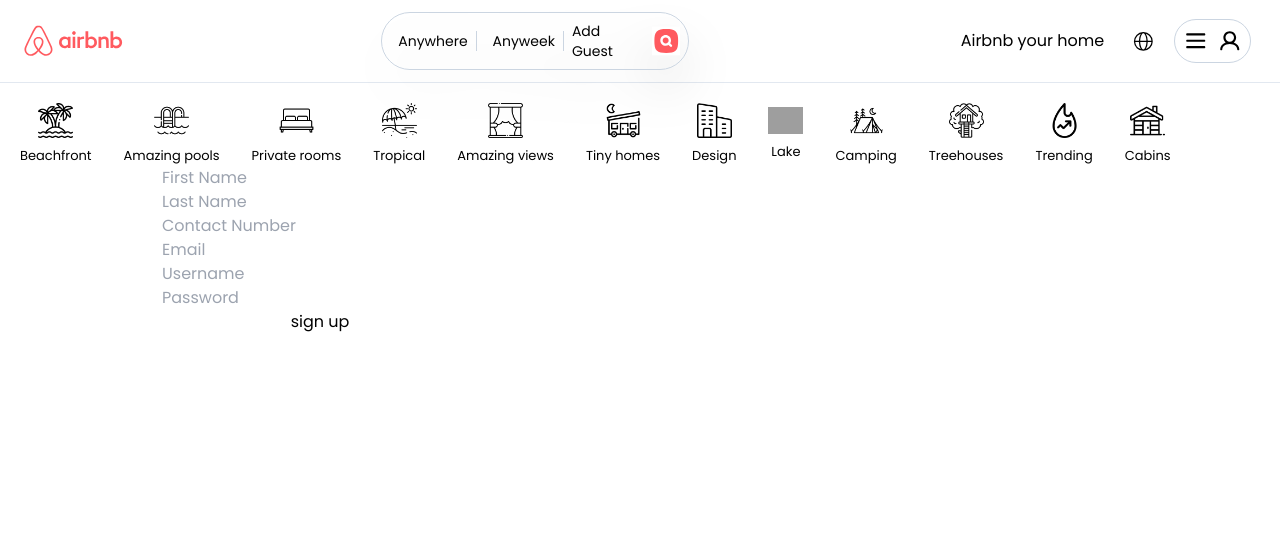
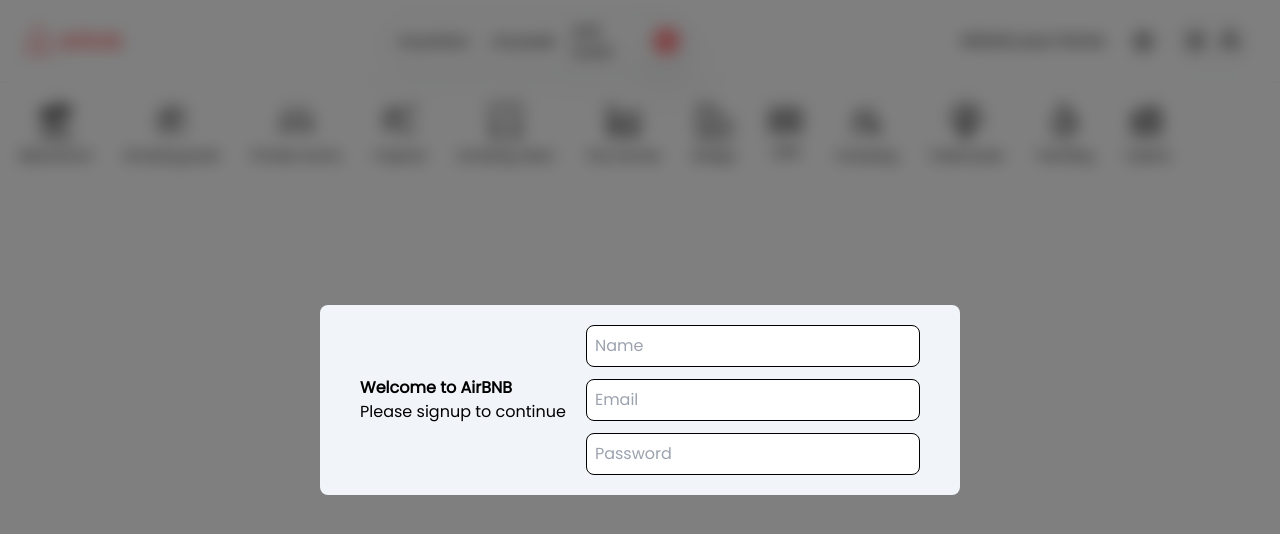
Before and after one commit to flcmm/AirBnb-Clone, a Next.js app: page / in a window 1280 px wide. Shown: the top 534 px of the page. Built offline with nearby package versions, Linux system fonts and the light colour scheme; no server answers; grey boxes are pictures that could not be loaded.

Commit message:
added reference and supabase integration

```diff
--- /dev/null
+++ b/app/components/input/input.tsx
@@ -0,0 +1,33 @@
+import React, { FC, MutableRefObject, RefObject } from 'react'
+
+interface inputProps {
+  disabled: boolean,
+  type: string,
+  placeholder?: string,
+  required: boolean,
+  className: string,
+  ref: MutableRefObject<HTMLInputElement | null>;
+
+}
+
+
+const Input: FC<inputProps> = (
+    {
+      disabled,
+      type,
+      placeholder,
+      required,
+      className,
+      ref
+    }: inputProps
+  ) => {
+  return (
+    <>
+      <div className=''>
+        <input ref={ref} className={className} placeholder={placeholder} type={type} disabled={disabled} required={required}/>
+      </div>
+    </>
+  )
+}
+
+export default Input
--- a/app/components/modal/loginModal.tsx
+++ b/app/components/modal/loginModal.tsx
@@ -2,22 +2,10 @@
 import Button from '../button'
 
 interface loginModalProps {
-  mode: 'login' | 'register'
+
 }
 
-const UserModal: FC<loginModalProps> = ({mode}) => {
-  if (mode === 'login') {
-    return (
-      <>
-        <div className='w-full h-screen blur'>
-          <div className='w-1/2 rounded-lg'>
-            <Button text='Log In'/>
-          </div>
-        </div>
-      </>
-    )
-  }
-  else {
+const UserModal: FC<loginModalProps> = ({}) => {
     return (
       <>
         <div className='w-full h-screen blur'>
@@ -27,7 +15,6 @@
         </div>
       </>
     )
-  }
 }
 
 export default UserModal
--- a/app/components/modal/signupModal.tsx
+++ b/app/components/modal/signupModal.tsx
@@ -2,6 +2,7 @@
 import { FC, LegacyRef, useRef } from 'react'
 import { supabase } from '../../libs/supabase'
 import { Register } from '@/app/libs/auth/userSignUp'
+import Input from '../input/input'
 
 interface registerModalProps {
 
@@ -9,12 +10,9 @@
 
 const RegisterModal: FC<registerModalProps> = ({}) => {
   const crypto = require('crypto')
-  const firstnameField = useRef<HTMLInputElement>()
-  const lastnameField = useRef<HTMLInputElement>()
-  const contactnumberField = useRef<HTMLInputElement>()
-  const emailField = useRef<HTMLInputElement>()
-  const usernameField = useRef<HTMLInputElement>()
-  const passwordField = useRef<HTMLInputElement>()
+  const nameField = useRef<HTMLInputElement>(null)
+  const emailField = useRef<HTMLInputElement>(null)
+  const passwordField = useRef<HTMLInputElement>(null)
   const hashConvert = (pass: string) => {
     const hash = crypto.createHash('sha256');
     hash.update(pass);
@@ -22,41 +20,26 @@
   }
 
   const handleSignUp = async () => {
-    if (firstnameField.current?.value === '') {
-      alert('Please fill up the First Name field')
-    }
-    else if (lastnameField.current?.value === '') {
+    if (nameField.current?.value === '') {
       alert('Please fill up the Last Name field')
-    }
-    else if (contactnumberField.current?.value === '') {
-      alert('Please fill up the Contact Number field')
     }
     else if (emailField.current?.value === '') {
       alert('Please fill up the Email field')
-    }
-    else if (usernameField.current?.value === '') {
-      alert('Please fill up the Username field')
     }
     else if (passwordField.current?.value === '') {
       alert('Please fill up the Password field')
     }
     else {
       const hash = crypto.createHash('sha256')
-      const firstName = (firstnameField.current?.value ?? '').replace(/[^a-zA-Z0-9]/g, "")
-      const lastName = (lastnameField.current?.value ?? '').replace(/[^a-zA-Z0-9]/g, "")
-      const contactNo = (contactnumberField.current?.value ?? '').replace(/[^a-zA-Z0-9]/g, "")
+      const name = (nameField.current?.value ?? '').replace(/[^a-zA-Z0-9]/g, "")
       const email = (emailField.current?.value ?? '').replace(/[^a-zA-Z0-9]/g, "")
-      const username = (usernameField.current?.value ?? '').replace(/[^a-zA-Z0-9]/g, "")
       const passwordRaw = (passwordField.current?.value ?? '').replace(/[^a-zA-Z0-9]/g, "")
       alert('Success')
       if (passwordRaw) {
         let password = hashConvert(passwordRaw)
         Register({
-          firstName: firstName,
-          lastName: lastName,
-          contactNo: contactNo,
+          name: name,
           email: email,
-          username: username,
           password: password
         })
       }
@@ -64,29 +47,34 @@
   }
   return (
     <>
-      <div className='
-      w-1/2
-      flex
-      flex-row
-      justify-center
-      items-center
-      '>
         <div className='
         flex
-        flex-col
+        bg-slate-100
+        rounded-lg
+        flex-row
+        gap-5
         justify-center
         items-center
         w-1/2
+        p-5
         '>
-        <input ref={firstnameField as LegacyRef<HTMLInputElement>} type="text" placeholder='First Name'/>
-        <input ref={lastnameField as LegacyRef<HTMLInputElement>} type="text" placeholder='Last Name'/>
-        <input ref={contactnumberField as LegacyRef<HTMLInputElement>} type="text" placeholder='Contact Number'/>
-        <input ref={emailField as LegacyRef<HTMLInputElement>} type="text" placeholder='Email'/>
-        <input ref={usernameField as LegacyRef<HTMLInputElement>} type="text" placeholder='Username'/>
-        <input ref={passwordField as LegacyRef<HTMLInputElement>} type="text" placeholder='Password'/>
-        <button onClick={() => {handleSignUp()}}>sign up</button>
+          <div>
+            <h1 className='font-bold '>Welcome to AirBNB</h1>
+            <p>Please signup to continue</p>
+          </div>
+          <div className='flex flex-col gap-3'>
+            <div className='flex flex-row gap-3 justify-center items-center'>
+              <Input ref={nameField} className='border-black focus:border-2 border-[1px] outline-none rounded-lg p-2' disabled={false} type='text' placeholder='Name' required={true}/>
+
+            </div>
+            <div className='flex flex-row gap-3 justify-center items-center'>
+              <Input ref={emailField} className='border-black focus:border-2 border-[1px] outline-none rounded-lg p-2' disabled={false} type='email' placeholder='Email' required={true}/>
+            </div>
+            <div className='flex flex-row gap-3 justify-center items-center'>
+              <Input ref={passwordField} className='border-black focus:border-2 border-[1px] outline-none rounded-lg p-2' disabled={false} type='password' placeholder='Password' required={true}/>
+            </div>
+          </div>
         </div>
-      </div>
     </>
   )
 }
--- a/app/components/modals.tsx
+++ b/app/components/modals.tsx
@@ -1,13 +1,18 @@
 import { FC } from 'react'
+import SignupModal from './modal/signupModal'
+import LoginModal from './modal/loginModal'
 
 interface modalsProps {
-
+  hidden: boolean,
+  mode: string
 }
 
-const Modals: FC<modalsProps> = ({}) => {
+const Modals: FC<modalsProps> = ({hidden, mode}) => {
   return (
     <>
-
+      <div className={`${hidden ? 'none' : 'block backdrop-blur'} bg-black/50 w-full flex justify-center items-center h-screen z-100 absolute top-0`}>
+        {mode === 'login' ? <LoginModal /> : <SignupModal />}
+      </div>
     </>
   )
 }
--- a/app/globals.css
+++ b/app/globals.css
@@ -1,3 +1,7 @@
 @tailwind base;
 @tailwind components;
 @tailwind utilities;
+
+*, *::before, *::after {
+  box-sizing: border-box;
+}
--- a/app/libs/auth/userSignUp.ts
+++ b/app/libs/auth/userSignUp.ts
@@ -3,11 +3,8 @@
 
 export async function Register(
   {
-    firstName,
-    lastName,
-    contactNo,
+    name,
     email,
-    username,
     password
   }: RegisterTypes
   ) {
@@ -15,11 +12,8 @@
   .from('users')
   .insert(
     {
-      first_name: firstName,
-      last_name: lastName,
-      contact_number: contactNo,
+      name: name,
       email: email,
-      username: username,
       password: password
     }
   )
--- a/app/libs/supabase.ts
+++ b/app/libs/supabase.ts
@@ -4,5 +4,4 @@
 // Create a single supabase client for interacting with your database
   const anonKey = process.env.NEXT_PUBLIC_ANON_KEY as string
   const supabaseKey = process.env.NEXT_PUBLIC_SUPABASE_URL as string
-  console.log(supabaseKey, anonKey)
   export const supabase = createClient<Database>(supabaseKey, anonKey)
--- a/app/libs/types/register-types.ts
+++ b/app/libs/types/register-types.ts
@@ -1,8 +1,5 @@
 export interface RegisterTypes {
-  firstName: string,
-  lastName: string,
-  contactNo: string,
+  name: string,
   email: string,
-  username: string,
   password: string
 }
--- a/app/page.tsx
+++ b/app/page.tsx
@@ -1,16 +1,15 @@
 import React from 'react'
 import Navigation from './components/navigation'
-import Button from './components/button'
 import Filters from './components/filterpane/filters'
-import RegisterModal from './components/modal/signupModal'
+import Modals from './components/modals'
 
 export default function Home() {
   return (
     <>
-      <div className=''>
+      <div className='relative w-full'>
         <Navigation />
         <Filters />
-        <RegisterModal />
+        <Modals hidden={false} mode='signup' />
       </div>
     </>
   )
```
